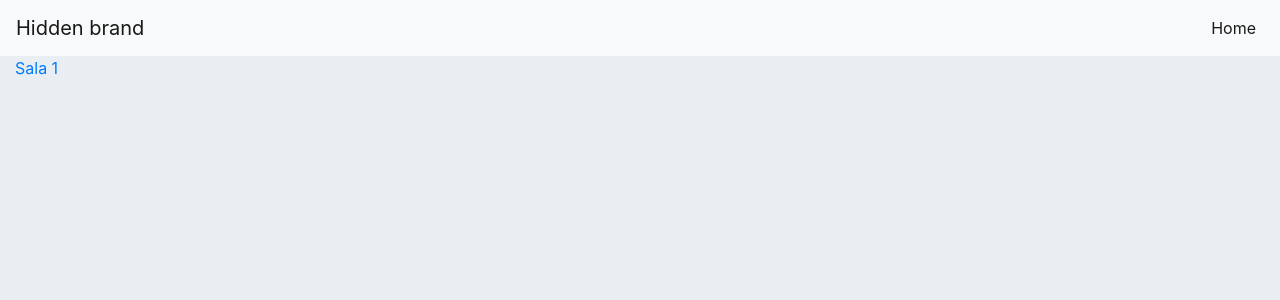
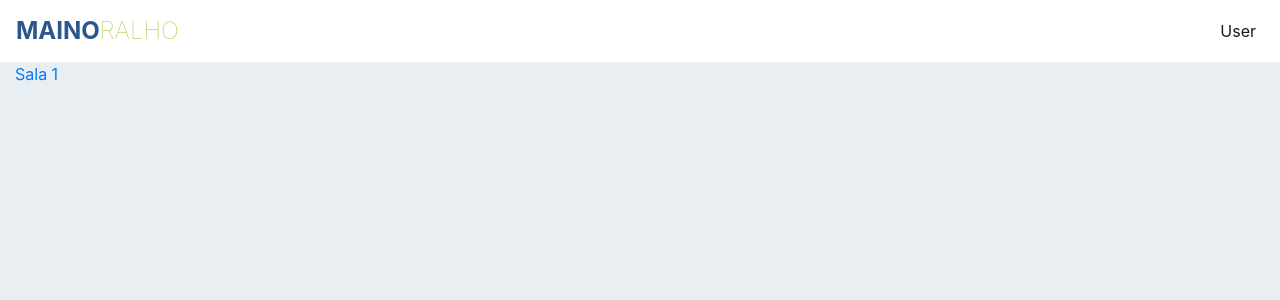
Before and after one commit to mainosistemas/mainoralho-front, a Vue app: page /#/login in a window 1280 px wide. Both pictures are taken after typing "name@example.com", "Sample123" into the empty fields and a click on the button "login". Shown: the top 300 px of the page. Built offline with nearby package versions, Linux system fonts and the light colour scheme.

Commit message:
estilizando logo no dash board

```diff
--- a/src/assets/sass/layout.scss
+++ b/src/assets/sass/layout.scss
@@ -1,3 +1,7 @@
 body {
     background-color: #e8eef1;
 }
+
+.bar-ralho {
+    background-color: #fff;
+}
--- a/src/layout/Layout.vue
+++ b/src/layout/Layout.vue
@@ -1,16 +1,18 @@
 <template>
     <div class="wrapper-panel">
 
-
-        <nav class="navbar navbar-expand-lg navbar-light bg-light">
+        <nav class="navbar navbar-expand-lg navbar-light bar-ralho">
             <button class="navbar-toggler" type="button" data-toggle="collapse" data-target="#navbarTogglerDemo01" aria-controls="navbarTogglerDemo01" aria-expanded="false" aria-label="Toggle navigation">
                 <span class="navbar-toggler-icon"></span>
             </button>
             <div class="collapse navbar-collapse" id="navbarTogglerDemo01">
-                <a class="navbar-brand" href="#">Hidden brand</a>
+                <a class="navbar-brand logo" href="#">
+                    <span>maino</span>
+                    <span>ralho</span>
+                </a>
                 <ul class="navbar-nav ml-md-auto">
                     <li class="nav-item active">
-                        <a class="nav-link" href="#">Home <span class="sr-only">(current)</span></a>
+                        <a class="nav-link" href="#">User <span class="sr-only">(current)</span></a>
                     </li>
                 </ul>
             </div>
@@ -43,3 +45,22 @@ export default{
     }
 }
 </script>
+
+<style lang="scss">
+@import '../assets/sass/variables';
+    .logo{
+    >span{
+        display:inline-flex;
+        font-size:1.5rem;
+        text-transform:uppercase;
+        &:nth-child(1){
+            color:$maino_blue;
+            font-weight:bold
+        }
+        &:nth-child(2){
+            color:$maino_green;
+            font-weight:100
+        }
+        }
+    }
+</style>
--- a/src/views/Room.vue
+++ b/src/views/Room.vue
@@ -1,7 +1,11 @@
 <template>
     <div class="bord-cards">
         <div class="row">
-            <div class="col-md-8">
+            <div class="col-md-8 mt-4">
+                <section class="info-room mt-2 p-2">
+                    <h4>Sprint Novembro</h4>
+                    <p>Lorem ipsum dolor sit, amet consectetur adipisicing elit. Repellat reiciendis aliquam minima recusandae consectetur</p>
+                </section>
                 <div class="row wrapper-cards">
                     <div v-for="card in cards" class="cards-poker">
                         <div class="inner-cards">
@@ -12,7 +16,7 @@
                     </div>
                 </div>
             </div>
-            <div class="col-md-4 mt-2">
+            <div class="col-md-4 mt-4">
                 <div class="card list-users border-0 shadow">
                     <header>
                         <span>Jogadores</span>
@@ -27,6 +31,7 @@
                                     <small :class="'bullter status-'+Math.round(Math.random() * (2 - 1 ) +1)"></small>
                                     <span class="name">Brad Gibson</span>
                                     <time>00:00:00</time>
+                                    <small class="check-vote"><i class="fas fa-check"></i></small>
                                 </span>
                             </span>
                         </li>
@@ -140,6 +145,12 @@ export default{
                 >.name{
                     display:block;
                 }
+                >.check-vote{
+                    padding:3px;
+                    display:inline-flex;
+                    color:var(--primary);
+                    border-radius:50%
+                }
             }
         }
     }
```
